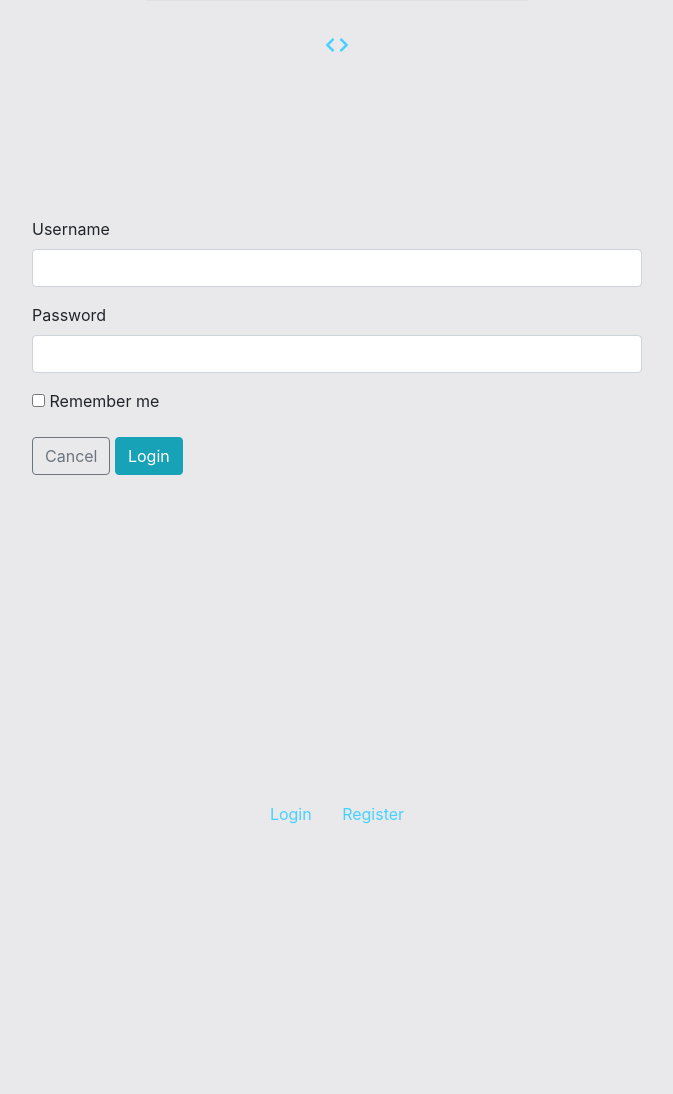
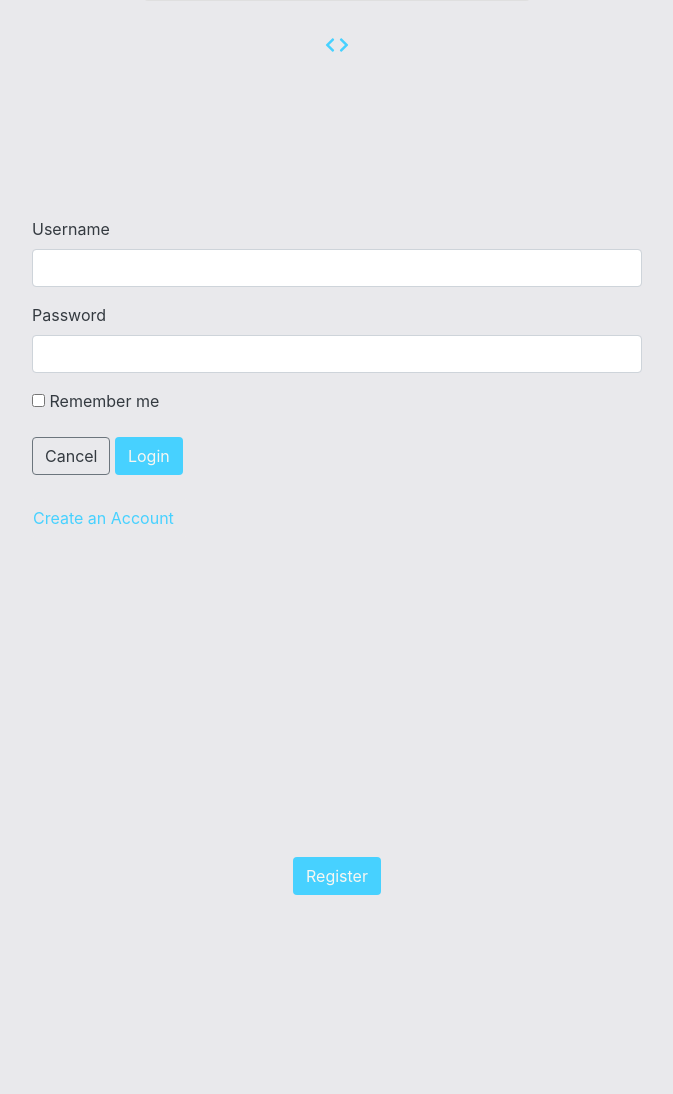
Before and after one commit to kwolosonovich/smitty, a Flask app: page / in a window 1280 px wide. Shown: the part 821-1915 px from the top of the page, without its empty margins (303-976 px from the left). Before the commit the page ends 1645 px from the top, so only its background shows below. Run offline with Flask 2, Linux system fonts and the light colour scheme; data that the repository does not hold is empty; some libraries are stand-ins or nearby versions.

Commit message:
updates links and routes

```diff
--- a/app.py
+++ b/app.py
@@ -63,7 +63,7 @@ def load_user(user_id):
     return User.query.get_or_404(int(user_id))
 
 
-@app.route('/register', methods=['POST'])
+@app.route('/register', methods=['GET','POST'])
 def register():
    '''Register new user'''
 
@@ -80,8 +80,7 @@ def register():
 
       db.session.commit()
 
-      redirect_url = url_for('show_boards')
-      return redirect(redirect_url)
+      return redirect(url_for('show_boards'))
 
    return render_template('register.html', form=form)
 
@@ -92,8 +91,6 @@ def login():
    # if current_user.is_authenticated:
    #     return redirect(url_for('show_boards'))
 
-   form = LoginForm()
-
    if form.validate_on_submit():
 
       user = User.query.filter_by(username=form.username.data).first()
@@ -102,8 +99,7 @@ def login():
 
       return redirect(url_for('show_boards'))
 
-   return
-   # return render_template('login.html', form=form)
+   return redirect('/')
 
 
 # add route for user boards - requires login_required decorater
--- a/static/script.js
+++ b/static/script.js
@@ -1,5 +1,4 @@
 
-$( document ).ready(function() {
     $(".carousel.carousel-multi-item .carousel-item").each(function () {
     var next = $(this).next();
     if (!next.length) {
@@ -15,4 +14,3 @@ $( document ).ready(function() {
         next.children(":first-child").clone().appendTo($(this));
     }
     });
-}
--- a/static/styles.css
+++ b/static/styles.css
@@ -3,7 +3,6 @@
     /* background-image: -webkit-linear-gradient(70deg, #47D1FF 50%, #E9E9EC 50%);
     min-height: 1100px; */
 }
-
 
 /* .nav-style {
     background-color: #E9E9EC;
@@ -42,4 +41,10 @@
 
 .pri-btn {
     color: #F7F7F2;
+    background-color: #47D1FF;
 }
+
+.sec-btn {
+    color: #47D1FF;
+    background-color: #F7F7F2
+}
--- a/templates/homepage.html
+++ b/templates/homepage.html
@@ -21,8 +21,7 @@
     {% block login%}{% endblock %}
 
     <div class="container container-style text-center text-blue">
-        <a class="btn lt-bg text-blue" href="{{ url_for('login') }}">Login</a>
-        <a class="btn lt-bg text-blue" href="{{ url_for('register') }}">Register</a>
+        <a class="btn pri-btn" href="{{ url_for('register') }}">Register</a>
     </div>
 
 {% endblock %}
--- a/templates/login.html
+++ b/templates/login.html
@@ -3,9 +3,9 @@
 
 {% block login %}
 
-    <div class='container container-style' style="width: 50%;">
+    <div class='container container-style' id="login" style="width: 50%;">
 
-        <form method="POST" action='/login'>
+        <form method="POST" action='/login' class="text-dark">
             <div class="">
                 {{ form.hidden_tag() }}
 
@@ -20,8 +20,12 @@
                 {% endif %}
                 </div>
                 <div class="mt-3">
-                    <a class="btn btn-outline-secondary" href="{{ url_for('homepage') }}">Cancel</a>
-                    <button class="btn submit-btn btn-info" type="submit">Login</button>
+                    <a class="btn btn-outline-secondary text-dark" href="{{ url_for('homepage') }}">Cancel</a>
+                    <button class="btn pri-btn" type="submit">Login</button>
+                </div>
+                <br>
+                <div>
+                    <a class="btn lt-bg text-blue pl-0 text-blue" href="{{ url_for('register') }}">Create an Account</a>
                 </div>
             </form>
      </div>
--- a/templates/navbar.html
+++ b/templates/navbar.html
@@ -31,7 +31,7 @@
                         <a class="nav-link" href="/register">Register</a>
                     </li>
                     <li class="nav-item">
-                        <a class="nav-link" href="/login">Login</a>
+                        <a class="nav-link" href="#login">Login</a>
                     </li>
                 {% endif %}
             </ul>
```
Also changed, not shown: 1 other file.
